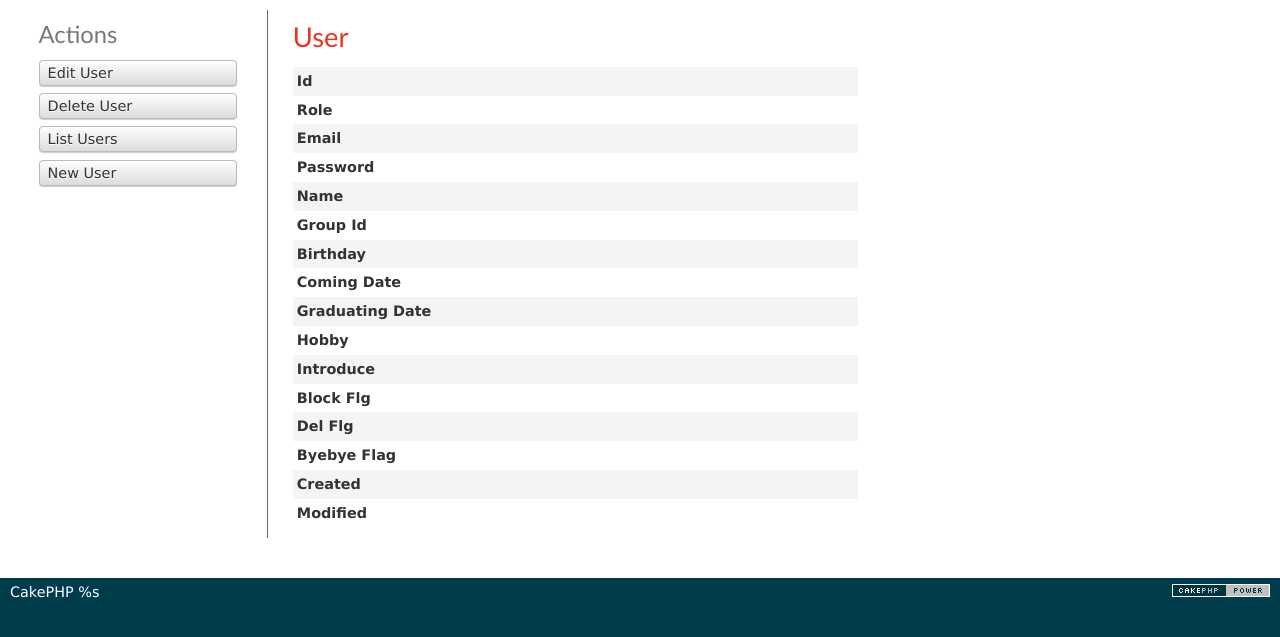
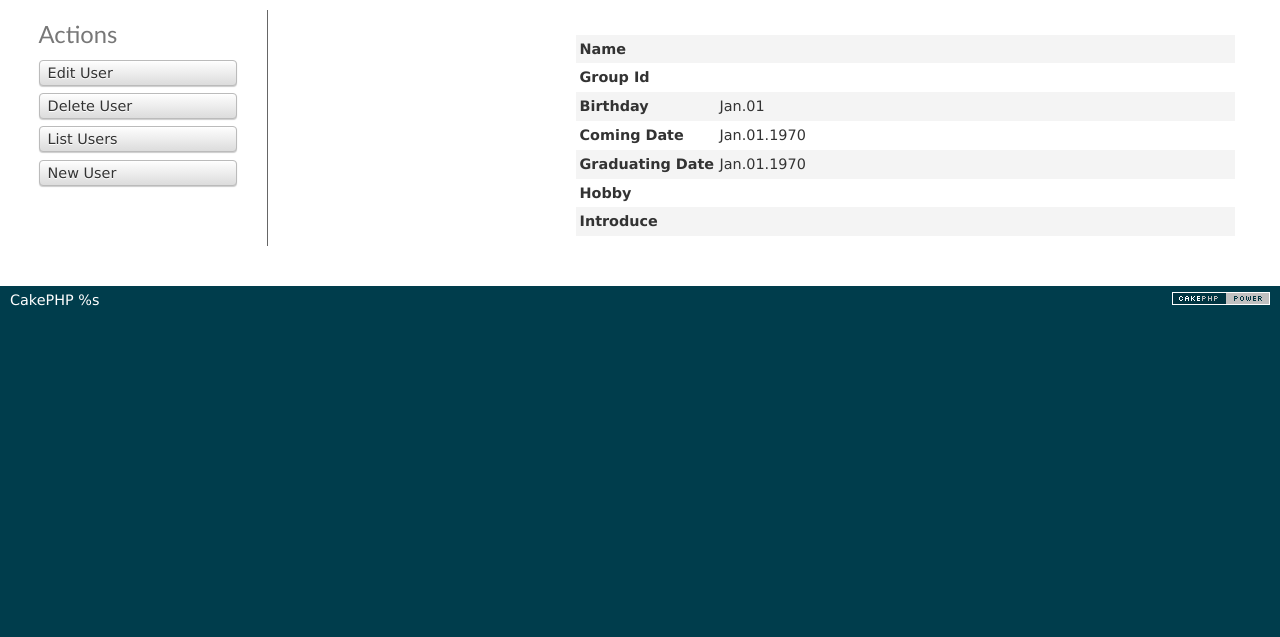
Before and after one commit to teamB-seedpod/seedpod, a CakePHP app: the page made by app/View/Users/view.ctp in a window 1280 px wide. Shown: the part 63-700 px from the top of the page. Run offline with PHP 8.4 and a stand-in for CakePHP, Linux system fonts and the light colour scheme; the template is opened without the code that fills it, so the values that code supplies are empty; some libraries are stand-ins or nearby versions.

Commit message:
ユーザdetailとeditを整形。editが未完成状態

```diff
--- a/app/Controller/UsersController.php
+++ b/app/Controller/UsersController.php
@@ -114,13 +114,14 @@ class UsersController extends AppController {
 		if ($this->request->is(array('post', 'put'))) {
 			if ($this->User->save($this->request->data)) {
 				$this->Session->setFlash(__('The user has been saved.'));
-				return $this->redirect(array('action' => 'index'));
+				return $this->redirect(array('action' => 'view'));
 			} else {
 				$this->Session->setFlash(__('The user could not be saved. Please, try again.'));
 			}
 		} else {
 			$options = array('conditions' => array('User.' . $this->User->primaryKey => $id));
-			$this->request->data = $this->User->find('first', $options);
+            $this->request->data = $this->User->find('first', $options);
+            //$this->set('user', $this->request->data);
 		}
 	}
 
--- a/app/View/Users/view.ctp
+++ b/app/View/Users/view.ctp
@@ -1,26 +1,21 @@
 <div class="users view">
-<h2><?php echo __('User'); ?></h2>
-	<dl>
-		<dt><?php echo __('Id'); ?></dt>
-		<dd>
-			<?php echo h($user['User']['id']); ?>
-			&nbsp;
-		</dd>
-		<dt><?php echo __('Role'); ?></dt>
-		<dd>
-			<?php echo h($user['User']['role']); ?>
-			&nbsp;
-		</dd>
-		<dt><?php echo __('Email'); ?></dt>
-		<dd>
-			<?php echo h($user['User']['email']); ?>
-			&nbsp;
-		</dd>
-		<dt><?php echo __('Password'); ?></dt>
-		<dd>
-			<?php echo h($user['User']['password']); ?>
-			&nbsp;
-		</dd>
+<h2><?php echo h($user['User']['nickname']); ?></h2>
+
+<p>
+<?php
+    if(isset($loginUser)) {
+        if($user['User']['id'] == $loginUser['id']) {
+            echo $this->Html->link(__('Edit User'), array('action' => 'edit', $user['User']['id']));
+        }
+    }
+?>
+</p>
+
+
+<p class="pic" style="float:left;width:30%;"><?php echo $this->Upload->uploadImage($user, 'User.img'); ?></p>
+
+
+	<dl style="float:right;width:70%;">
 		<dt><?php echo __('Name'); ?></dt>
 		<dd>
 			<?php echo h($user['User']['name']); ?>
@@ -28,22 +23,29 @@
 		</dd>
 		<dt><?php echo __('Group Id'); ?></dt>
 		<dd>
-			<?php echo h($user['User']['group_id']); ?>
+        <?php
+            if ($user['User']['group_id'] == '1') {
+                echo '<font color="blue">STUDENT</font>';
+            } else if ($user['User']['group_id'] == '2'){
+                echo '<font color="red">TEACHER</font>';
+            } else if ($user['User']['group_id'] == '3'){
+                echo '<font color="green">STAFF</font>';
+        }?>
 			&nbsp;
 		</dd>
 		<dt><?php echo __('Birthday'); ?></dt>
 		<dd>
-			<?php echo h($user['User']['birthday']); ?>
+			<?php echo date('M.d', strtotime($user['User']['birthday'])) ?>
 			&nbsp;
 		</dd>
 		<dt><?php echo __('Coming Date'); ?></dt>
 		<dd>
-			<?php echo h($user['User']['coming_date']); ?>
+			<?php echo date('M.d.Y', strtotime($user['User']['coming_date'])) ?>
 			&nbsp;
 		</dd>
 		<dt><?php echo __('Graduating Date'); ?></dt>
 		<dd>
-			<?php echo h($user['User']['graduating_date']); ?>
+			<?php echo date('M.d.Y', strtotime($user['User']['graduating_date'])); ?>
 			&nbsp;
 		</dd>
 		<dt><?php echo __('Hobby'); ?></dt>
@@ -51,34 +53,9 @@
 			<?php echo h($user['User']['hobby']); ?>
 			&nbsp;
 		</dd>
-		<dt><?php echo __('Introduce'); ?></dt>
-		<dd>
+		<dt style=""><?php echo __('Introduce'); ?></dt>
+		<dd style="">
 			<?php echo h($user['User']['introduce']); ?>
-			&nbsp;
-		</dd>
-		<dt><?php echo __('Block Flg'); ?></dt>
-		<dd>
-			<?php echo h($user['User']['block_flg']); ?>
-			&nbsp;
-		</dd>
-		<dt><?php echo __('Del Flg'); ?></dt>
-		<dd>
-			<?php echo h($user['User']['del_flg']); ?>
-			&nbsp;
-		</dd>
-		<dt><?php echo __('Byebye Flag'); ?></dt>
-		<dd>
-			<?php echo h($user['User']['byebye_flag']); ?>
-			&nbsp;
-		</dd>
-		<dt><?php echo __('Created'); ?></dt>
-		<dd>
-			<?php echo h($user['User']['created']); ?>
-			&nbsp;
-		</dd>
-		<dt><?php echo __('Modified'); ?></dt>
-		<dd>
-			<?php echo h($user['User']['modified']); ?>
 			&nbsp;
 		</dd>
 	</dl>
--- a/app/webroot/css/user.css
+++ b/app/webroot/css/user.css
@@ -14,15 +14,15 @@
     margin-bottom: 7px;
 }
 
-.pic {
+.index .pic {
     text-align: center;
 }
 
-.birthday .graduating_date {
+.index .birthday .graduating_date {
     font-size: 10px;
 }
 
-.nickname {
+.index .nickname {
     font-size: 20px;
 }
 
```
Also changed, not shown: app/View/Users/edit.ctp (+56 -12 lines).
